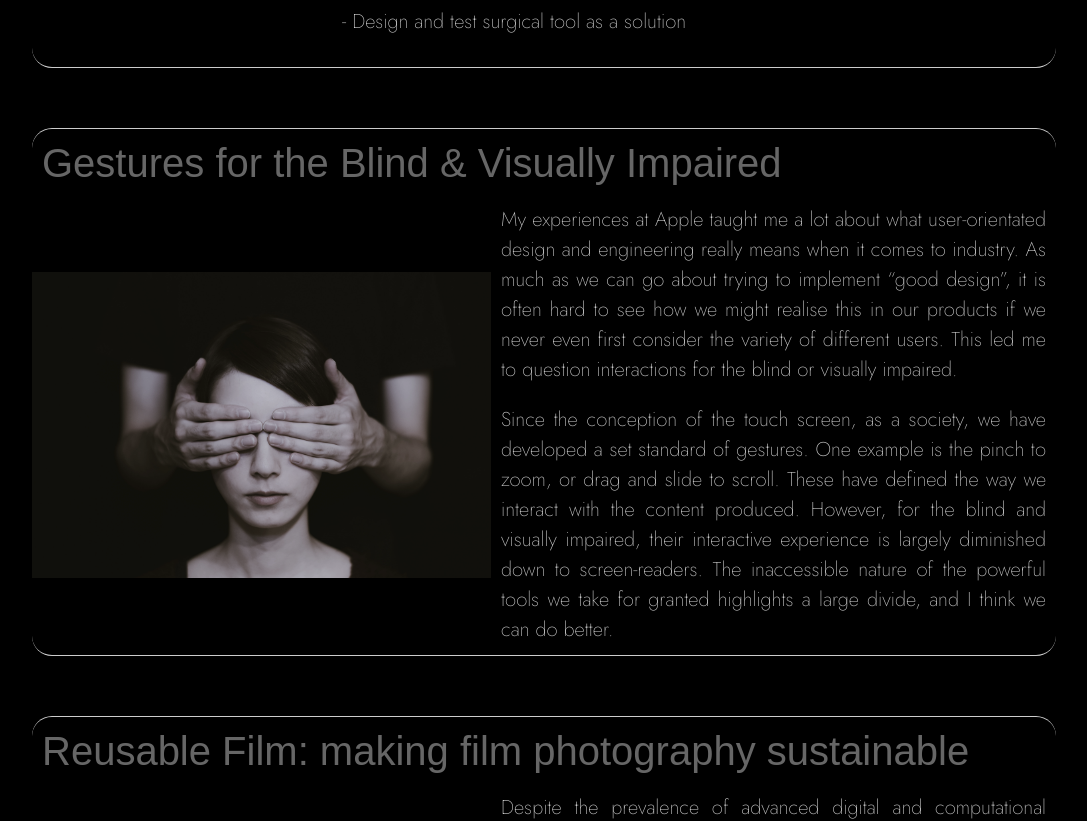
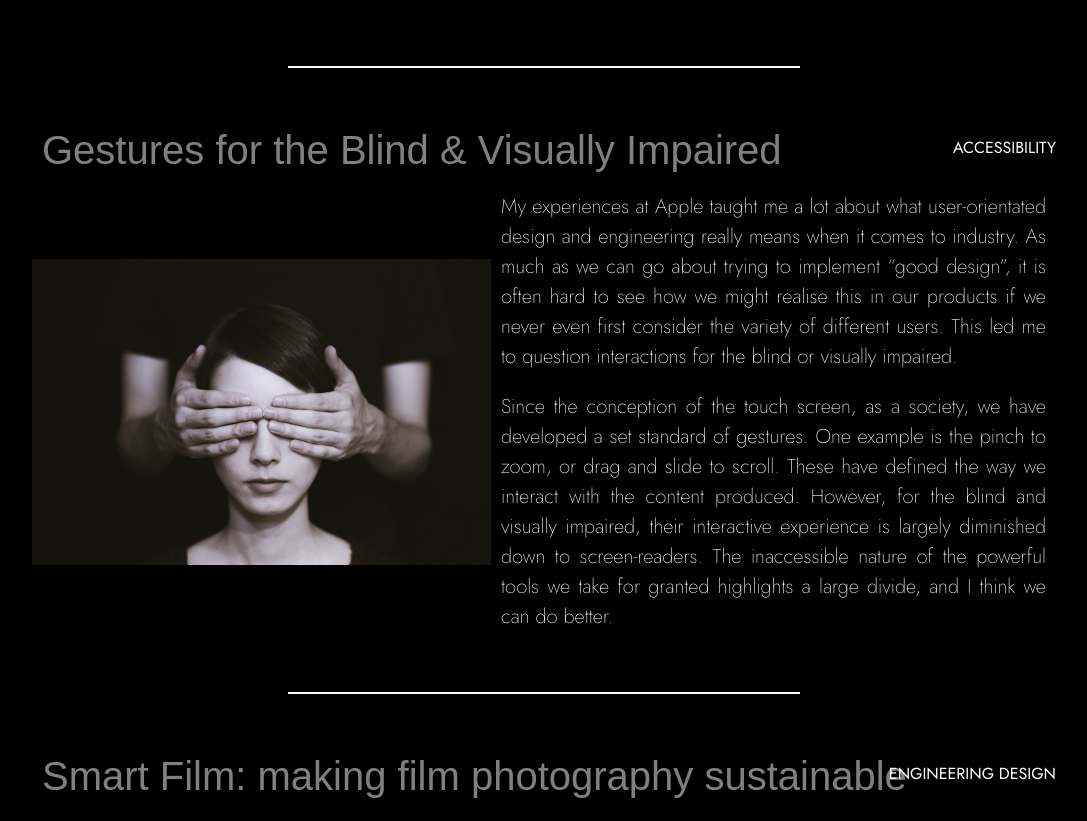
Before and after one commit to choiboy92/my-portfolio, a React (Create React App) app: page /my-portfolio/currentwork in a window 1280 px wide. Shown: the part 660-1481 px from the top of the page, without its empty margins (96-1183 px from the left). Built offline with nearby package versions, Linux system fonts and the light colour scheme; a web font is replaced by a local one.

Commit message:
update currentwork layout

```diff
--- a/src/App.css
+++ b/src/App.css
@@ -196,18 +196,21 @@ ul.projectList {
 .currentwork_card {
   display: flex;
   flex-direction: column;
-  opacity: 0.8;
-  border-radius: 20px;
-  margin-top: 50px;
-  margin-bottom: 10px;
+  /*border-radius: 20px;
   border-bottom: 1px solid white;
-  border-top: 1px solid white;
+  border-top: 1px solid white;*/
 }
 .currentwork_card_header {
   text-align: left;
   margin-left: 10px;
   padding-top: 10px;
   color: grey;
+  transition: 0.5s;
+}
+.currentwork_card_header:hover {
+  color:white;
+  opacity: 1;
+  box-shadow: inset 0 -15px 0 0 #96c8a2;
 }
 .currentwork_card_innerdiv {
   display: flex;
@@ -225,6 +228,17 @@ ul.projectList {
   width: 400px;
   flex: 1 0 auto;
 }
+
+.currentwork_card_category {
+    position:absolute;
+    margin-left:0;
+    margin-right:0;
+    right:10%;
+    margin-top: 1.6%;
+    font-weight: 400;
+    font-size: 16px;
+}
+
 br {
   display: block; /* makes it have a width */
   content: ""; /* clears default height */
--- a/src/currentWork.js
+++ b/src/currentWork.js
@@ -10,6 +10,7 @@ function CurrentWorkPage() {
     <div id="currentworkPage">
       <div className="currentwork_card">
         <h1 className="currentwork_card_header">Parallax Errors in Knee Surgery</h1>
+        <p className="currentwork_card_category">ENGINEERING DESIGN</p>
         <div className="currentwork_card_innerdiv">
           <video className="currentwork_card_asset" src={kneevid} autoplay="true" loop="true" alt="Talbot 2015 Parallax Error video"/>
           <p className="currentwork_card_desc">
@@ -26,8 +27,10 @@ function CurrentWorkPage() {
           </p>
         </div>
       </div>
+      <div className="divider"/>
       <div className="currentwork_card">
         <h1 className="currentwork_card_header">Gestures for the Blind & Visually Impaired</h1>
+        <p className="currentwork_card_category">ACCESSIBILITY</p>
         <div className="currentwork_card_innerdiv">
           <img className="currentwork_card_asset" src={blind} alt="By Ryoji Iwata from Unsplash"/>
           <p className="currentwork_card_desc">
@@ -37,8 +40,10 @@ function CurrentWorkPage() {
           </p>
         </div>
       </div>
+      <div className="divider"/>
       <div className="currentwork_card">
-        <h1 className="currentwork_card_header">Reusable Film: making film photography sustainable</h1>
+        <h1 className="currentwork_card_header">Smart Film: making film photography sustainable</h1>
+        <p className="currentwork_card_category">ENGINEERING DESIGN</p>
         <div className="currentwork_card_innerdiv">
           <img className="currentwork_card_asset" src={filmcamera} alt="By helloimnik from Unsplash" style={{height:"360px"}}/>
           <p className="currentwork_card_desc">
@@ -50,8 +55,10 @@ function CurrentWorkPage() {
           </p>
         </div>
       </div>
+      <div className="divider"/>
       <div className="currentwork_card">
         <h1 className="currentwork_card_header">Mechanical Keyboards: an endless spiral</h1>
+        <p className="currentwork_card_category">HOBBIES</p>
         <div className="currentwork_card_innerdiv">
           <img className="currentwork_card_asset" src={mechkey} alt="Taken by me"/>
           <p className="currentwork_card_desc">
```
